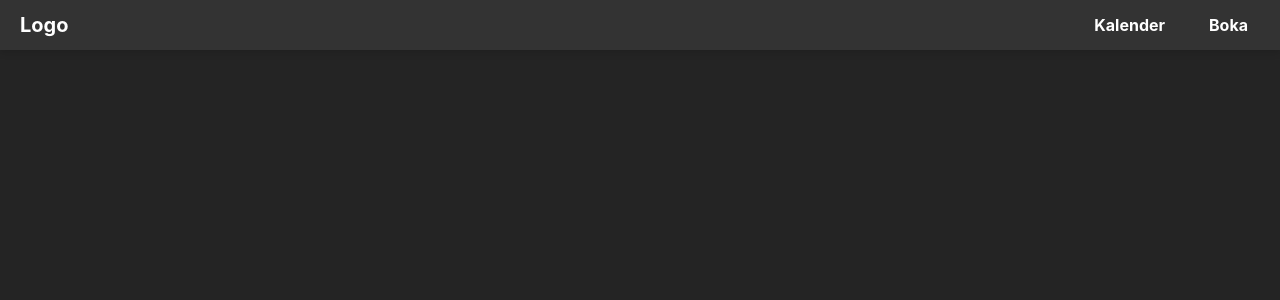
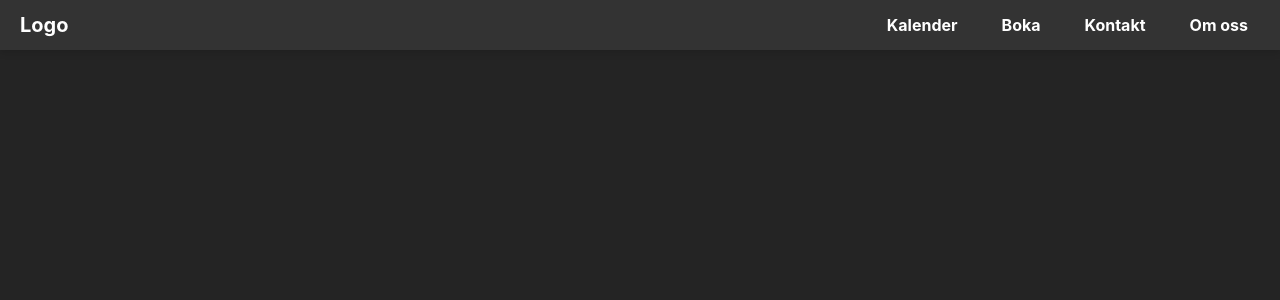
Before and after one commit to Sternax/Team3_Kalender, a Vue app: page / in a window 1280 px wide. Shown: the top 300 px of the page. Built offline with nearby package versions, Linux system fonts and the light colour scheme; what v-calendar would draw is missing.

Commit message:
Closes #13: Fixade Navlänkarna

```diff
--- a/router.js
+++ /dev/null
@@ -1,5 +0,0 @@
-import { createRouter, createWebhistory } from "vue-router";
-import Home from "./views/Home.vue";
-import Boka from "./views/Boka.vue";
-
-const routes = [];
--- a/src/App.vue
+++ b/src/App.vue
@@ -2,8 +2,15 @@
 import { RouterView } from "vue-router";
 import Navbar from "./components/NavBar.vue";
 </script>
+
+
 <template>
-  <Navbar />
-  <div id="app"><RouterView /></div>
+  <div id="app">
+    <Navbar />
+
+    <RouterView />
+  </div>
 </template>
+
+
 <style scoped></style>
--- a/src/components/NavBar.vue
+++ b/src/components/NavBar.vue
@@ -3,7 +3,9 @@
     <div class="logo">Logo</div>
     <ul class="nav-links">
       <li><RouterLink to="/">Kalender</RouterLink></li>
-      <li><RouterLink to="/">Boka</RouterLink></li>
+      <li><RouterLink to="/boka">Boka</RouterLink></li>
+      <li><RouterLink to="/kontakt">Kontakt</RouterLink></li>
+      <li><RouterLink to="/about">Om oss</RouterLink></li>
     </ul>
   </nav>
 </template>
--- a/src/router.js
+++ b/src/router.js
@@ -3,11 +3,13 @@ import { createWebHistory, createRouter } from "vue-router";
 import Kalender from "./views/Kalender.vue";
 import About from "./views/About.vue";
 import Kontakt from "./views/Kontakt.vue";
+import Boka from "./views/Boka.vue";
 
 const routes = [
   { path: "/", component: Kalender },
   { path: "/about", component: About },
   { path: "/kontakt", component: Kontakt },
+  { path: "/boka", component: Boka }
 ];
 
 const router = createRouter({
```
Also changed, not shown: src/views/Boka.vue (renamed from src/components/Boka.vue).
